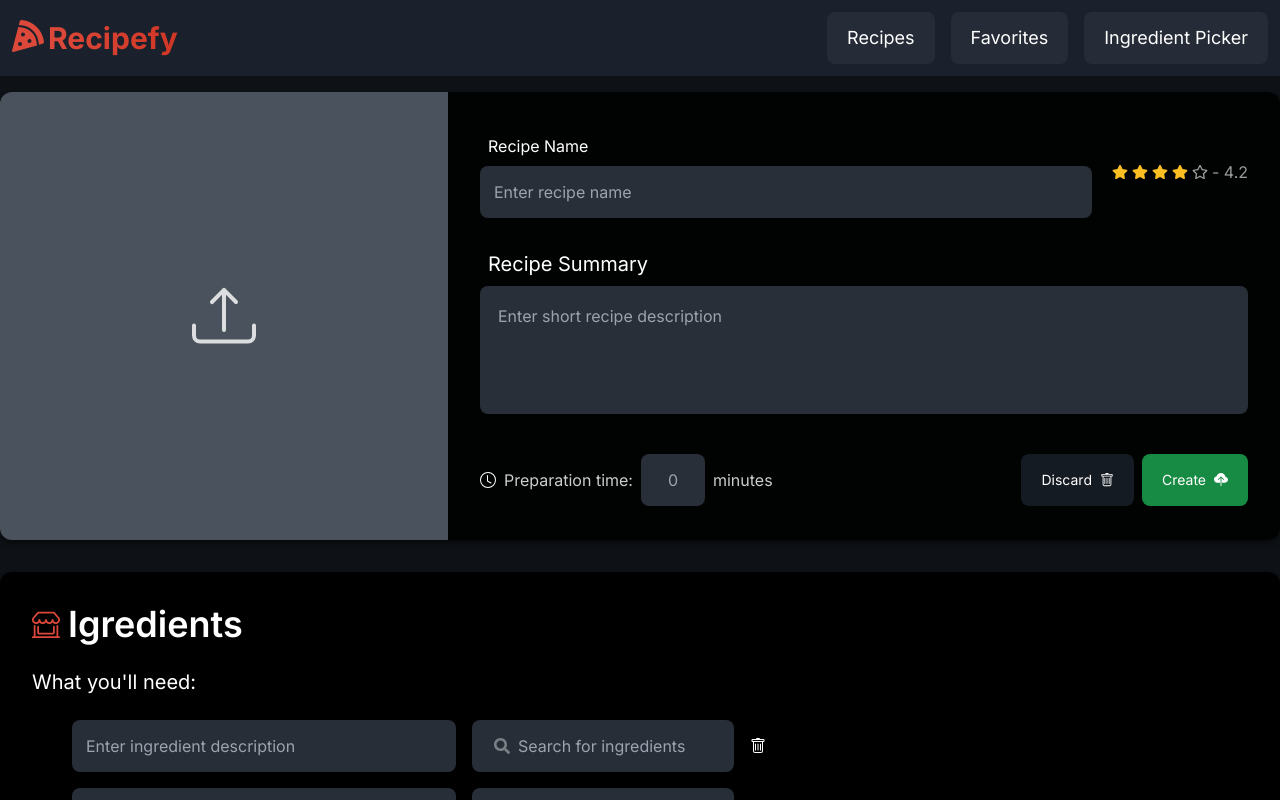
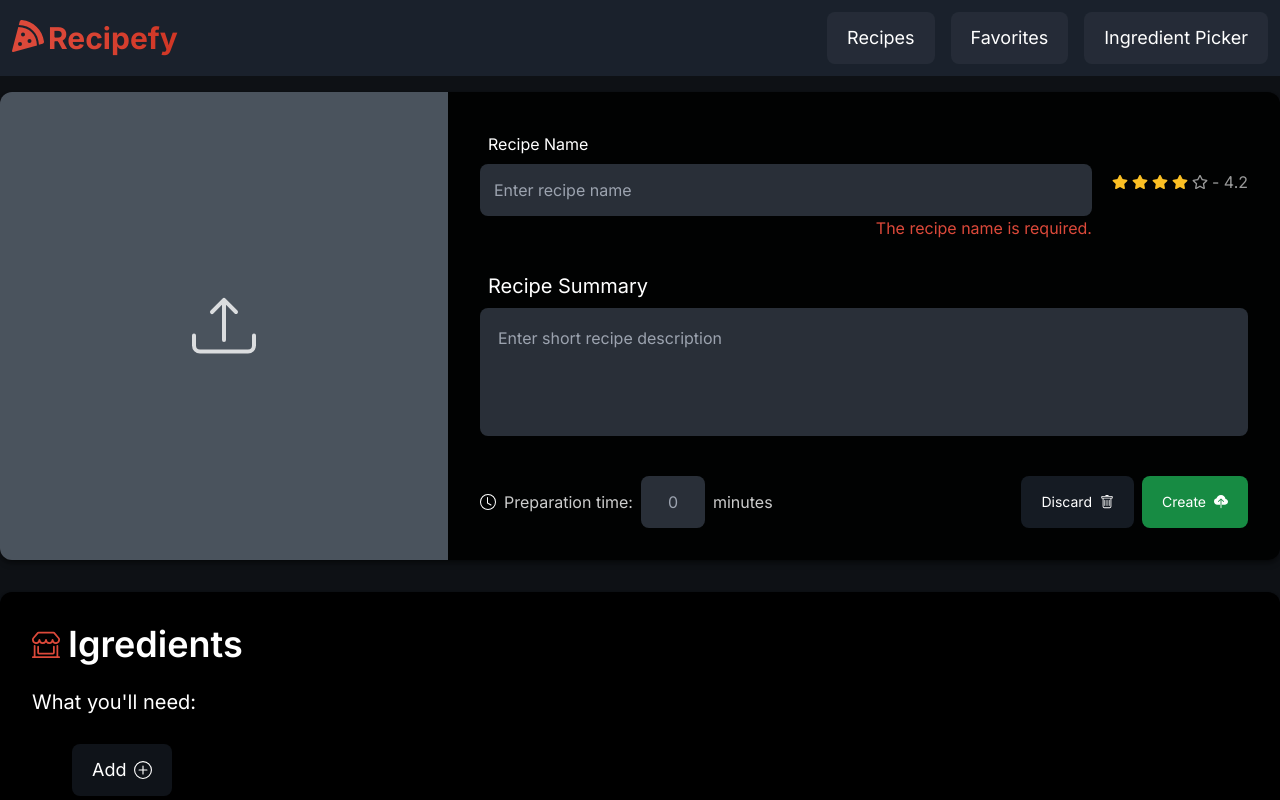
Before and after one commit to piotrokrutniak/next-js-starter, a Next.js app: page /admin/recipe/add in a window 1280 px wide. Shown: the top 800 px of the page. Built offline with nearby package versions, Linux system fonts and the light colour scheme.

Commit message:
Input validation

```diff
--- a/src/app/(pages)/admin/recipe/add/page.tsx
+++ b/src/app/(pages)/admin/recipe/add/page.tsx
@@ -21,12 +21,50 @@ export default function RecipePage(){
     const [popupOpen, setPopupOpen] = useState(false)
     const [uploadOpen, setUploadOpen] = useState(false)
     const [thumbnail, setThumbnail] = useState<FileOrUndefined>(undefined)
+    const [fileToUpload, setFileToUpload] = useState<FileOrUndefined>()
 
     type FileOrUndefined = File | undefined;
 
-    const [fileToUpload, setFileToUpload] = useState<FileOrUndefined>()
+    const fileInput = useRef<HTMLInputElement | null>(null)
 
-    const fileInput = useRef<HTMLInputElement | null>(null)
+    // Data for API request
+
+    function CheckFalsy(value: any){
+        return value ? true : false
+    }
+
+    const [recipeData, setRecipeData] = useState<{ _id: string; title: string; preparationTime: number | string; rating: number; coverImage: string; }>({
+        _id: "",
+        title: "",
+        preparationTime: 0,
+        rating: 0,
+        coverImage: ""
+    })
+
+    function UpdateTitle(value: string){
+        setRecipeData({...recipeData, title: value})
+    }
+
+    function UpdatePreparationTime(value: number | string){
+        setRecipeData({...recipeData, preparationTime: value})
+    }
+
+    function ValidateTitle(){
+        setFormValidation({...formValidation, recipeName: CheckFalsy(recipeData.title)})
+        console.log(formValidation.recipeName)
+        console.log(recipeData.title)
+    }
+
+    function ValidatePreparationTime(){
+        console.log(recipeData.preparationTime)
+        console.log(isNaN(recipeData.preparationTime))
+        setFormValidation({...formValidation, preparationTime: recipeData.preparationTime >= 0 && !isNaN(recipeData.preparationTime)})
+    }
+
+    const [formValidation, setFormValidation] = useState({
+        recipeName: CheckFalsy(recipeData.title),
+        preparationTime: recipeData.preparationTime >= 0,
+    })
 
     function Discard(){
         if(discardStarted){
@@ -39,21 +77,15 @@ export default function RecipePage(){
 
     function SaveThumbnail(){
         setThumbnail(fileToUpload)
-        console.log(thumbnail)
+        // Update after integrating CDN
+        setRecipeData({...recipeData, coverImage: ""})
     }
 
     function ImageUploadDiscard(){
         setFileToUpload(undefined)
     }
 
-    const [ingredients, setIngredients] = useState(
-        [
-            {name: "strawberries", desc: "4 cups fresh strawberries, hulled and sliced", key: 0},
-            {name: "sugar", desc: "1 cup sugar", key: 1},
-            {name: "lemon juice", desc: "1 tablespoon lemon juice", key: 2},
-            {name: "flour", desc: "2 cups flour", key: 3}
-        ]
-    )
+    const [ingredients, setIngredients] = useState([])
 
     function TriggerFileInput(){
         fileInput.current?.click();
@@ -68,7 +100,6 @@ export default function RecipePage(){
         let updatedIngredients = ingredients
         updatedIngredients.push({name: "", desc: "", key: 4})
         setIngredients([...updatedIngredients])
-        console.log(ingredients)
     }
 
     return(
@@ -99,14 +130,15 @@ export default function RecipePage(){
                 <div id="image-section" className="w-112 shrink-0 h-full relative group cursor-pointer" onClick={() => setUploadOpen(true)}>
                         <div className={`${thumbnail ? "bg-black/90" : "bg-slate-400/50 group-hover:bg-slate-400/40 group-active:bg-slate-400/30"} w-full h-full flex   transition-all`}>
                             <BsUpload className="h-16 w-16 place-self-center m-auto fill-white/80 group-hover:scale-110 group-active:scale-100 transition-all z-10"/>
-                            {thumbnail === undefined ? "" : <Image layout="fill" objectFit="cover" className="w-full h-full group-active:opacity-70 group-hover:opacity-80"
+                            {thumbnail === undefined ? "" : <Image layout="fill" objectFit="cover" className="w-full h-full group-active:opacity-40 group-hover:opacity-60"
                                 src={thumbnail === undefined ? "" : URL.createObjectURL(thumbnail)} alt=""/>}
                         </div>
                 </div>
                 <div id="title-section" className="p-8 flex text-white w-full">
                     <div className="flex flex-col self-center w-full">
                         <div className='flex gap-5 place-content-between content-center mb-6'>
-                            <FormInput className="w-full" label="Recipe Name" placeholder="Enter recipe name"/>
+                            <FormInput className="w-full" label="Recipe Name" placeholder="Enter recipe name" validationMessage="The recipe name is required."
+                                validationResult={formValidation.recipeName} onBlur={ValidateTitle} onChange={UpdateTitle}/>
                             <Rating  rating={4.2}/>
                         </div>
                         <TextArea label="Recipe Summary" placeholder="Enter short recipe description"/>
@@ -115,7 +147,9 @@ export default function RecipePage(){
                                 <BsClock className="h-4 w-4 place-self-center"/>
                                 <p className="place-self-center place-items-center text-white/80 flex gap-2">
                                     Preparation time:
-                                    <FormInput className="w-16" inputClassName="w-fit text-center" placeholder="0"/>
+                                    <FormInput className="w-16" inputClassName="w-fit text-center" placeholder="0" validationMessage="Must be a number greater than 0."
+                                        messageClassName="absolute -bottom-6 -right-17 w-fit whitespace-nowrap"
+                                        validationResult={formValidation.preparationTime} onBlur={ValidatePreparationTime} onChange={UpdatePreparationTime}/>
                                     minutes
                                 </p>
                             </div>
@@ -146,7 +180,7 @@ export default function RecipePage(){
                 </div>
             </section>
 
-            <section id="ingredients-section" className='max-w-7xl overflow-hidden bg-black flex flex-col m-auto w-full relative text-lg p-8 rounded-xl mt-4 shadow-md shadow-black/40 text-white'>
+            <section id="ingredients-section" className='max-w-7xl overflow-hidden h-fit bg-black flex flex-col m-auto w-full relative text-lg p-8 rounded-xl mt-4 shadow-md shadow-black/40 text-white'>
                 <h2 className="text-4xl font-semibold flex gap-2 mb-6">
                     <BsShopWindow className="h-7 w-7 place-self-center fill-vermilion-400"/>
                     Igredients
@@ -164,7 +198,7 @@ export default function RecipePage(){
                         </li>
                     </ul>
                     <br/>
-                    <TextArea inputClassName="mt-5"  label="Ingredients Notes" placeholder="Enter short recipe description"/>
+                    <TextArea inputClassName="mt-5 h-64"  label="Ingredients Notes" placeholder="Enter short recipe description"/>
                 </p>
 
                 {popupOpen && <AddIngredientPopup setPopUpOpen={setPopupOpen} popupOpen={popupOpen}/>}
--- a/src/app/components/generic/formInput.tsx
+++ b/src/app/components/generic/formInput.tsx
@@ -1,12 +1,14 @@
 export default function FormInput({...props}){
     return(
-        <div className={`${props.className ?? ""} flex flex-col `}>
+        <div className={`${props.className ?? ""} flex flex-col relative`}>
             <div className={`${props.label ? "" : "hidden"} p-2 text-xl}`} >
                 {props.label || ""}
             </div>
-            <input type="text" defaultValue={props.defaultValue || ""} placeholder={props.placeholder ?? ""}
+            <input type={props.type || "text"} defaultValue={props.defaultValue || ""} placeholder={props.placeholder ?? ""}
+                onChange={(e) => props.onChange(e.target.value)} onBlur={() => props.onBlur()}
                 className={`${props.inputClassName ?? ""} p-3 w-full text-base rounded-lg outline-none bg-slate-500/40 focus:bg-slate-500/50 border-2 border-transparent focus:border-sky-100/50
                 transition-all`}/>
+            {props.validationResult ? <></> : <h3 className={`${props.messageClassName ?? ""} text-vermilion-400 text-base flex flex-row-reverse`}>{props.validationMessage}</h3>}
         </div>
     )
 }
```
